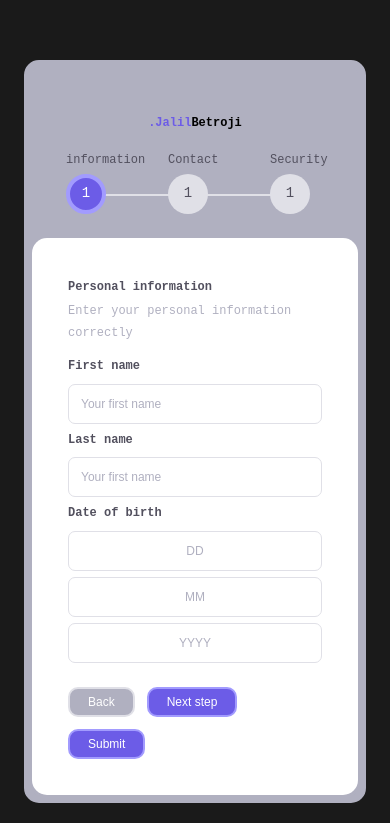
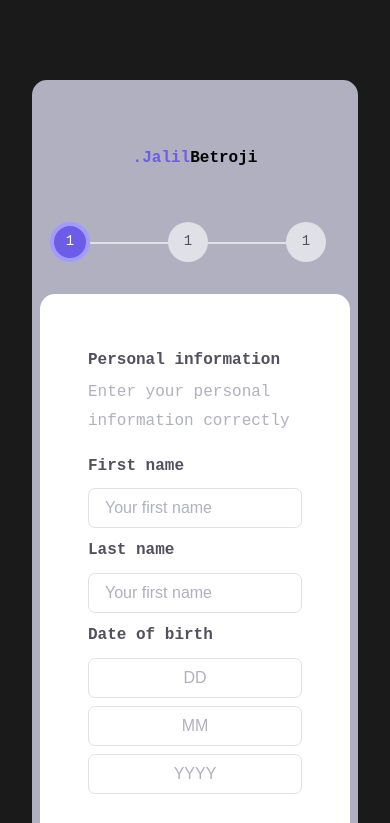
Before and after one commit to Jalil-Betroji/multi-step-form-html-css-js, a plain HTML site: page index.html in a window 390 px wide. Shown: the top 823 px of the page. Drawn offline with Linux system fonts and the light colour scheme; animation ran at ten frames a second.

Commit message:
responsive enhanced

```diff
--- a/assets/css/style.css
+++ b/assets/css/style.css
@@ -113,6 +113,7 @@ img {
   display: block;
 }
 .progress ul li p {
+  display: block;
   position: relative;
   top: auto;
   font-size: inherit;
@@ -212,13 +213,13 @@ form > div.active {
 
 @media screen and (max-width: 768px) {
   *{
-    font-size: 12px;
+    font-size: 16px;
   }
   h1{
-    font-size: 14px;
+    font-size: 17px;
   }
   form label {
-    font-size: 12px;
+    font-size: 16px;
 }
   .form-box {
     flex-direction: column;
@@ -256,7 +257,7 @@ form > div.active {
     position: absolute;
     left: 30px;
     top: 20px;
-    width: 85px;
+    width: 95px;
     height: 2px;
     background-color: var(--lighter-color);
   }
@@ -273,8 +274,7 @@ form > div.active {
     display: block;
   }
   .progress ul li p {
-    position: absolute;
-    top: -2em;
+    display: none;
   }
   .btn-group [class*="btn-"] {
     background-color: var(--main-color);
--- a/assets/js/particles.app.js
+++ b/assets/js/particles.app.js
@@ -16,7 +16,7 @@ particlesJS('particles-js',
   {
     "particles": {
       "number": {
-        "value": 80,
+        "value": 300,
         "density": {
           "enable": true,
           "value_area": 800
```
